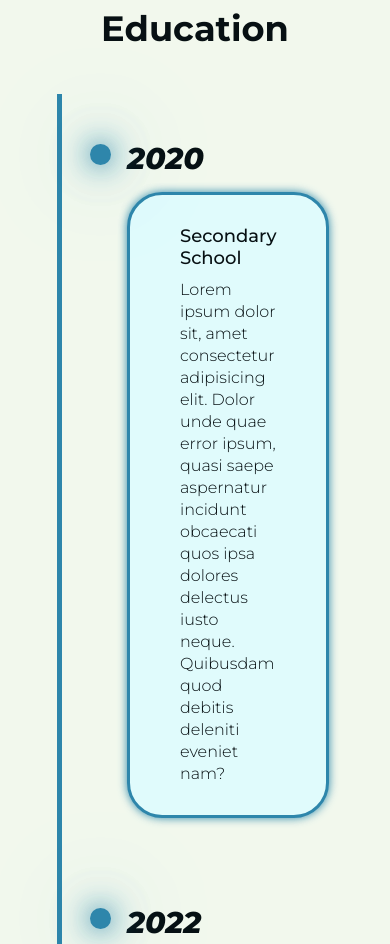
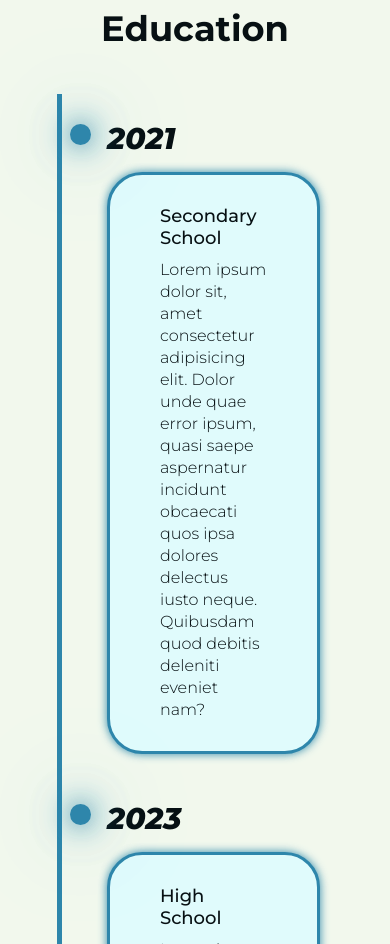
Before and after one commit to Gursimrxn/Portfolio-Website, a plain HTML site: page index.html in a window 390 px wide. Shown: the part 1280-2224 px from the top of the page. Drawn offline with nearby package versions, Linux system fonts and the light colour scheme; a script that the page names is missing.

Commit message:
Fixed Responsiveness.

```diff
--- a/index.html
+++ b/index.html
@@ -100,7 +100,7 @@
             <div class="timeline-items">
                 <div class="timeline-item hidden fade-right">
                     <div class="timeline-dot"></div>
-                    <div class="timeline-date">2020</div>
+                    <div class="timeline-date">2021</div>
                     <div class="timeline-content">
                         <h3>Secondary School</h3>
                         <p>
@@ -115,7 +115,7 @@
 
                 <div class="timeline-item hidden fade-left">
                     <div class="timeline-dot"></div>
-                    <div class="timeline-date">2022</div>
+                    <div class="timeline-date">2023</div>
                     <div class="timeline-content">
                         <h3>High School</h3>
                         <p>
--- a/style.css
+++ b/style.css
@@ -1008,6 +1008,9 @@ span {
     .testimonial-item{
         min-height: 400px;
     }
+    .timeline-item{
+        margin: 20px;
+    }
     .container {
         max-width: 100%;
         padding: 0 10px;
@@ -1027,5 +1030,8 @@ span {
     .timeline-content h3 {
         font-size: 18px; /
     }
+    .timeline-item{
+        margin: 20px;
+    }
 
 }
```
